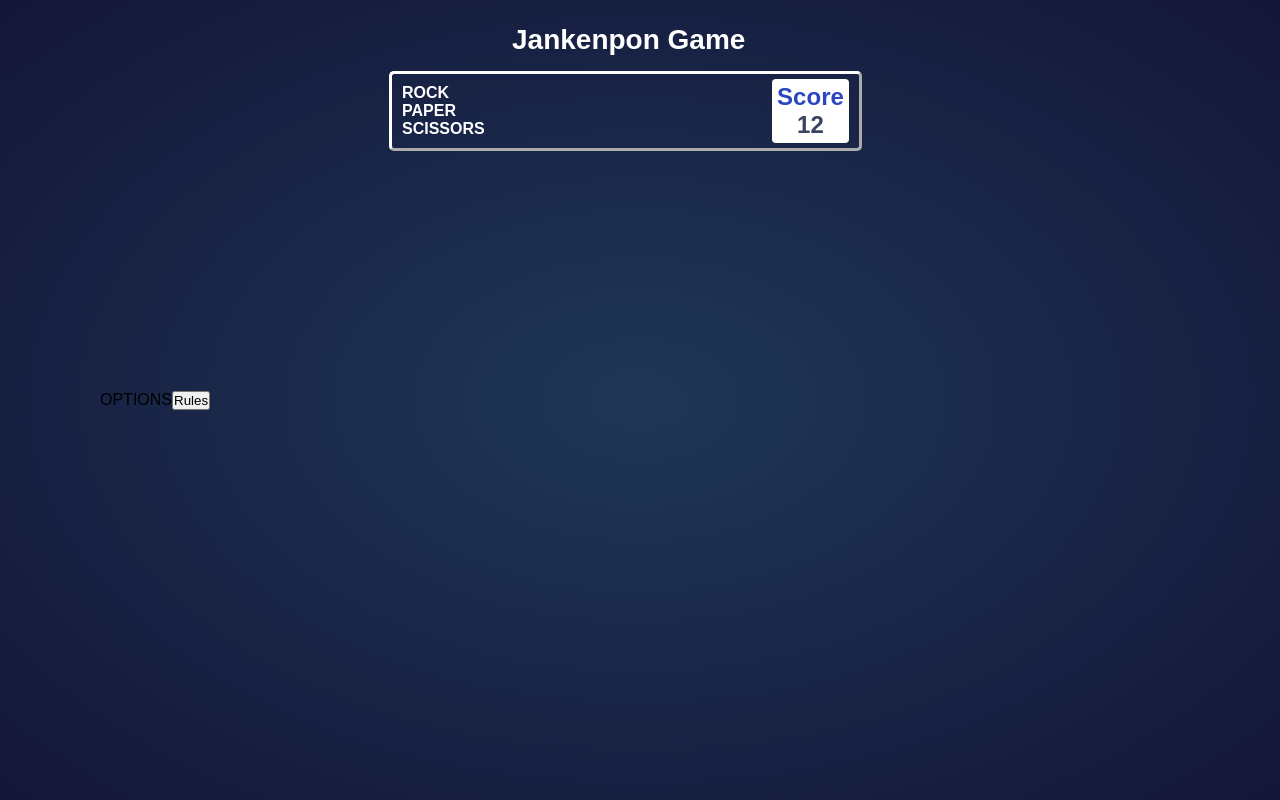
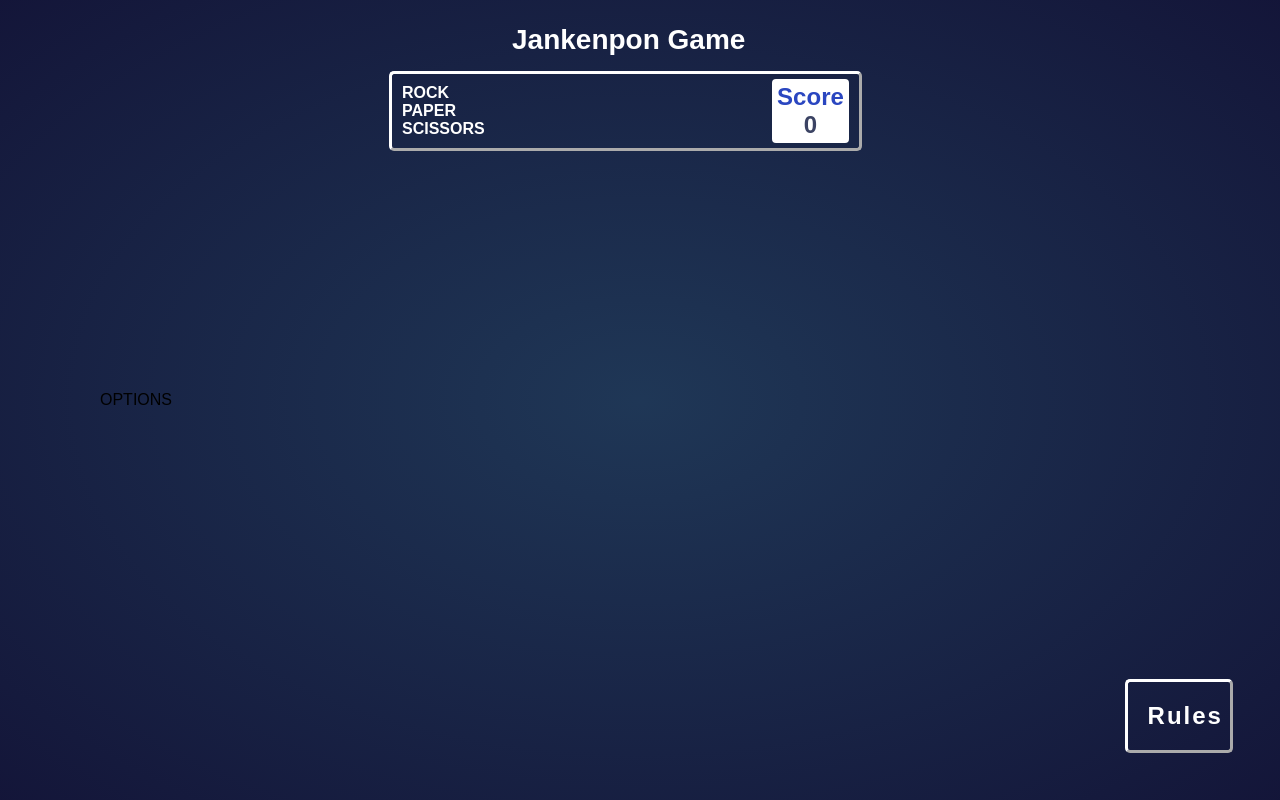
Before and after one commit to OscarUcet/Jankenpon-Game, a plain HTML site: page index.html in a window 1280 px wide. Drawn offline with Linux system fonts and the light colour scheme; a web font is replaced by a local one.

Commit message:
add button rules style and clic function

```diff
--- a/Css/Style.css
+++ b/Css/Style.css
@@ -80,3 +80,19 @@ section {
     min-height: 100vh;
     padding: 0 100px;
 }
+section .rules {
+    position: absolute;
+    padding: 20px 20px;
+    bottom: 50px;
+    right: 50px;
+    width: 8%;
+    text-align: center;
+    color: #fff;
+    font-size: 24px;
+    letter-spacing: 2px;
+    font-weight: 700;
+    border-radius: 2px;
+    outline-width: hsl(217, 16%, 45%);
+    outline-color: #fff;
+    outline-style: outset;
+}
--- a/Js/app.js
+++ b/Js/app.js
@@ -0,0 +1,7 @@
+const rules = document.getElementById('rules');
+
+rules.addEventListener('click', ()=>{
+    const message = 'Rules Coming Soon..';
+    console.log(message);
+    alert(message);
+});
--- a/index.html
+++ b/index.html
@@ -17,13 +17,13 @@
                     <li>ROCK</li>
                     <li>PAPER</li>
                     <li>SCISSORS</li>
-                    <li id="score"><span>Score</span><div id="number">12</div></li>
+                    <li id="score"><span>Score</span><div id="number">0</div></li>
                 </ul>
             </div>
         </header>
         <section>
             <div>OPTIONS</div>
-            <button>Rules</button>
+            <div class="rules" id="rules">Rules</div>
         </section>
     </body>
 </html>
```
